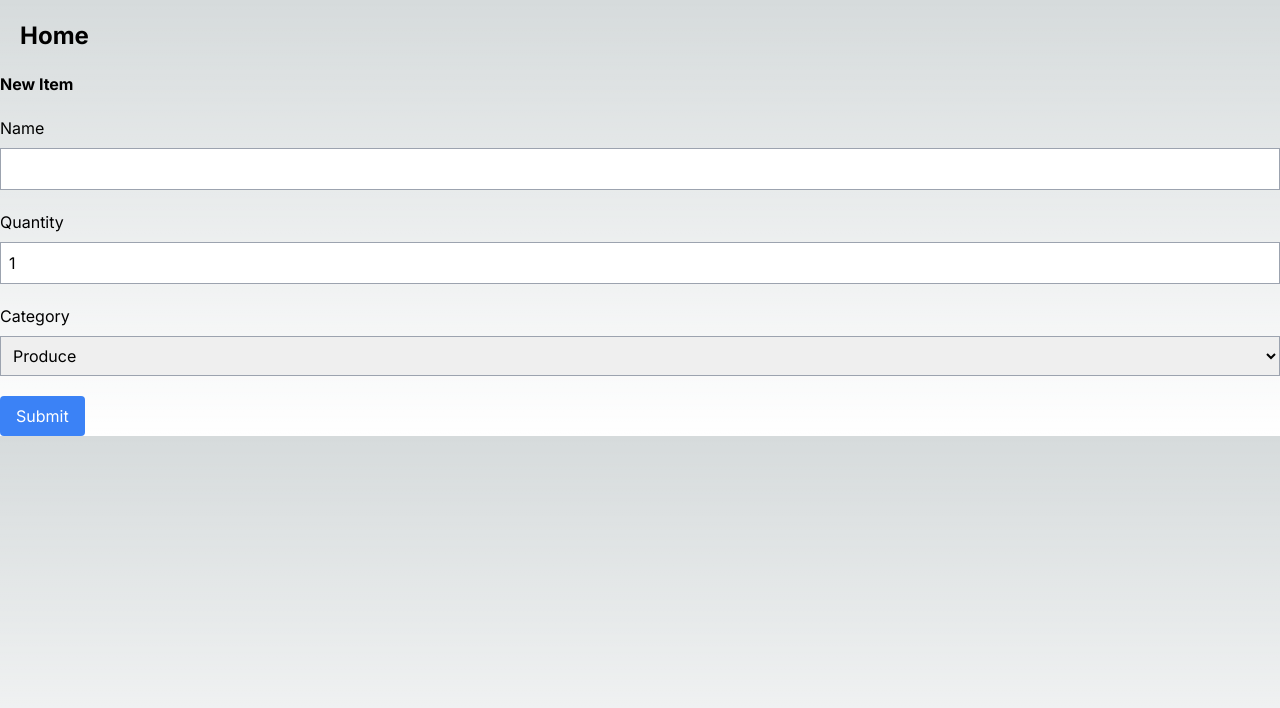
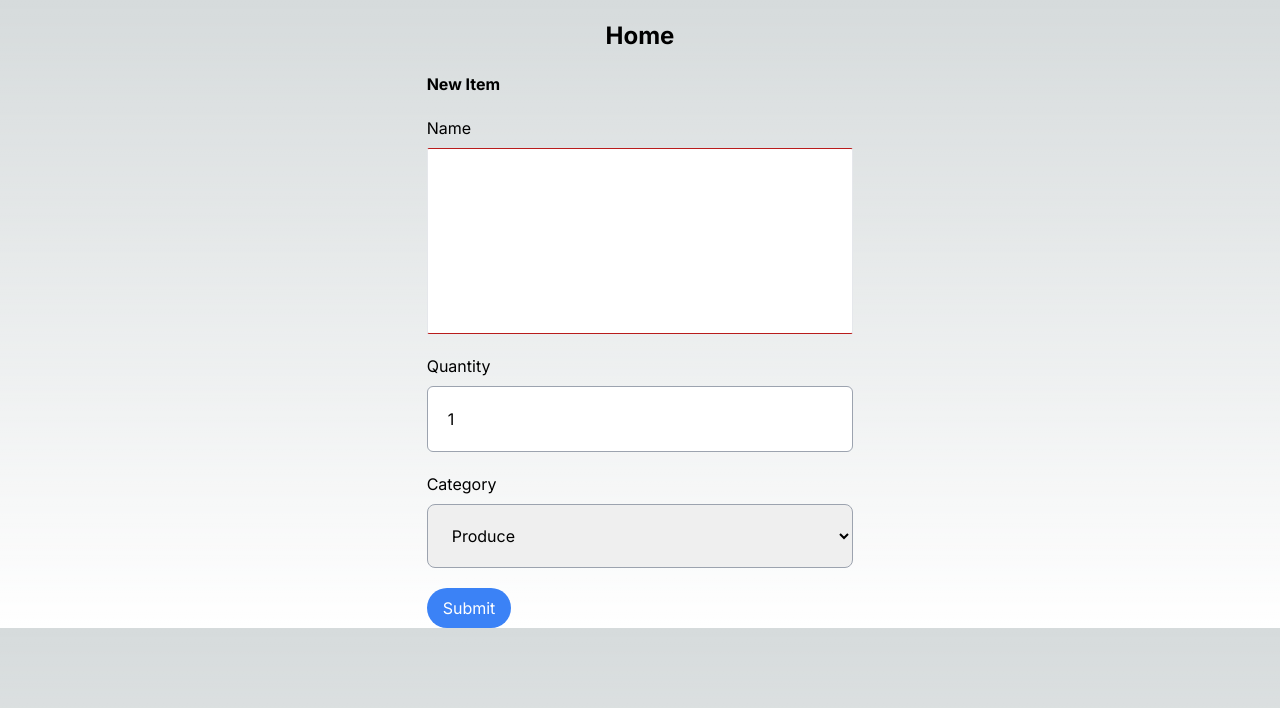
Before and after one commit to benroskey/cprg306-assignments, a Next.js app: page /week4 in a window 1280 px wide. Shown: the top 708 px of the page. Built offline with nearby package versions, Linux system fonts and the light colour scheme.

Commit message:
styling and buttons
-added styling to pages
-added styling state to buttons in week5

```diff
--- a/app/week4/new-event.js
+++ b/app/week4/new-event.js
@@ -43,14 +43,14 @@ export default function NewEvent() {
     };
 
     return (
-        <main>
+        <main className= "w-1/3" >
             <h1 className="text-5x1 font-bold mb-5"> New Item </h1>
             <form onSubmit={handleSubmit}>
                 <div className="mb-5">
                     <label className="block mb-2">Name</label>
                     <input
                         required
-                        className="text-black border border-gray-400 p-2 w-full"
+                        className="text-black border rounded-sm border-y-red-700 p-20 w-full"
                         type="text"
                         value={name}
                         onChange={handleNameChange}
@@ -59,7 +59,7 @@ export default function NewEvent() {
                 <div className="mb-5">
                     <label className="block mb-2">Quantity</label>
                     <input
-                        className="text-black border border-gray-400 p-2 w-full"
+                        className="text-black border rounded-md border-gray-400 p-5 w-full"
                         type="number"
                         min="1"
                         max="99"
@@ -70,7 +70,7 @@ export default function NewEvent() {
                 <div className="mb-5">
                     <label className="block mb-2">Category</label>
                     <select
-                        className="text-black border border-gray-400 p-2 w-full"
+                        className="text-black border rounded-lg border-gray-400 p-5 w-full"
                         value={catergory}
                         onChange={handleCategoryChange}
                     >
@@ -89,7 +89,7 @@ export default function NewEvent() {
                 </div>
                 <button
                 type ="submit"
-                className="bg-blue-500 text-white px-4 py-2 rounded">
+                className="bg-blue-500 hover:bg-red-400 text-white px-4 py-2 rounded-full ">
                     Submit
                 </button>
             </form>
--- a/app/week4/page.js
+++ b/app/week4/page.js
@@ -3,7 +3,7 @@ import NewEvent from "./new-event";
 
 export default function Page() {
   return (
-    <main>
+    <main className= "flex flex-col items-center" >
       <Link href ="/"> <h1 className="text-2xl font-bold m-5">Home</h1> </Link>
       <NewEvent />
     </main>
--- a/app/week5/item-list.js
+++ b/app/week5/item-list.js
@@ -23,8 +23,15 @@ export default function ItemList() {
   // below returns the html that the UI front end will render
   return (
     <div>
-      <button onClick={() => setSortBy("name")}>Sort by Name</button>
-      <button onClick={() => setSortBy("category")}> Sort by Category </button>
+      <button className=  "text-green-600 bg-red-400 border border-8 p-10 rounded-md m-5 active:bg-blue-400"
+      onClick={() => setSortBy("name")}>Sort by Name</button><br/>
+      <button className= "text-blue-400 bg-red-400 border p-1 rounded-md m-5 active:bg-yellow-400"
+      onClick={() => setSortBy("category")}> Sort by Category </button>
+
+      <button onClick={() => setSortBy("name")} className={`${sortby === "name" ? "bg-green-400" : "bg-red-600"} text-green-600 border border-8 p-10 rounded-md m-5`}
+      >Sort by Name</button>
+
+
       {array.map((item) => (
         <Item
           name={item.name}
--- a/app/week5/page.js
+++ b/app/week5/page.js
@@ -4,10 +4,10 @@ import ItemList from './item-list.js';
 export default function Page(){
     return(
     <main>
-        <div>
+        <div className= "flex flex-col items-end" >
             <Link href ="/"> <h1 className="text-2xl font-bold m-5">Home</h1> </Link>
             <h1 className= "text-5xl font-bold m-2">Shopping List</h1>
-            <ItemList />
+            <ItemList/>
         </div>
     </main>
     );
```
